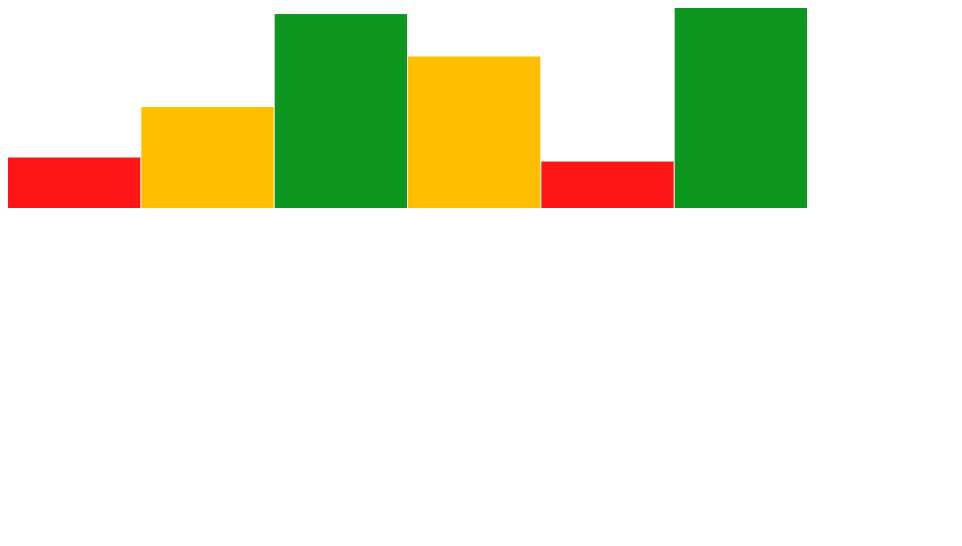
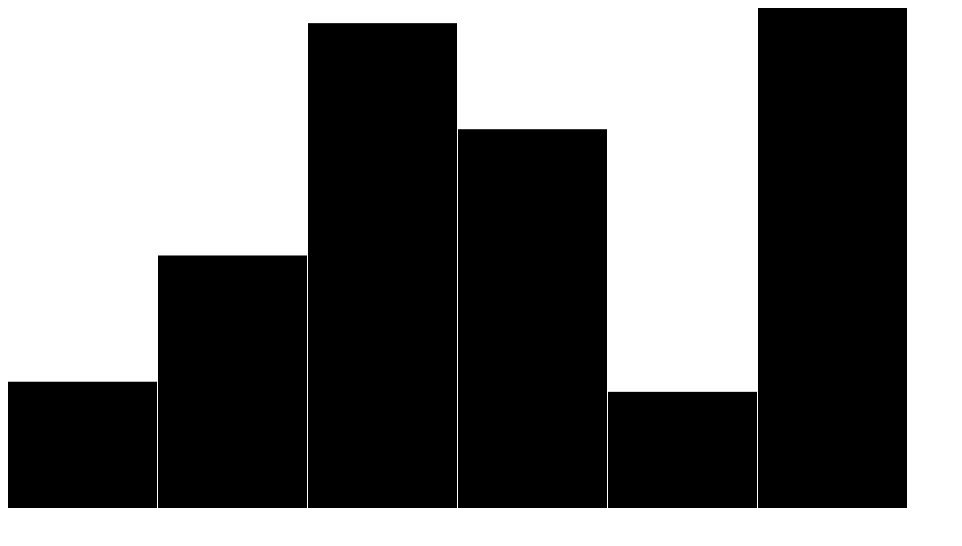
Before and after one commit to abrockman/D3-Graphs, a plain HTML site: page graphTest.html in a window 1280 px wide. Shown: the whole page, without its empty margins (0-962 px from the left). Drawn offline with Linux system fonts and the light colour scheme.

Commit message:
Update structure and config object added.

```diff
--- a/Graphs/barChart.js
+++ b/Graphs/barChart.js
@@ -2,63 +2,81 @@
 
 var barChart = function () {
 
-    //Convert to object
     /*Default Values*/
-    var lowerThreshold = 50;
-    var upperThreshold = 90;
-    var green = "rgb(12, 150, 30)";
-    var yellow = "rgb(255, 190, 0)";
-    var red = "rgb(255, 21, 21)";
+    var local = {
+        "width":900,
+        "height":500,
+        "barcolour":"black"
+    }
+
     var setHeight = 500;
     var setWidth = 900;
     var data = [];
     var svgContainer= "";
+    var svg = 0;
 
-    /*Initial Data, SVG object and Size*/
-    function createChartArea (svgContainer, data, height, width) {
-        /*If function is called with undefine values the defaults
-                    should not be overridden*/
-        this.setHeight = height;
-        this.setWidth = width;
+    //Only set values if they are provided
+    function configure (config) {
+        if(config != undefined){
+            var keyValues = Object.keys(config);
+            for(i=0;i<keyValues.length;i++){
+                if(config[keyValues[i]] != undefined){
+                    local[keyValues[i]] = config[keyValues[i]];
+                }
+            }
+        }else{
+            return "Configuration object is not valid.";
+        }
+    }
+
+    //Initial Data, SVG object and Size
+    function createChartArea (svgContainer, data, config) {
         this.svgContainer = svgContainer;
         this.data = data;
+        //Only set the
+        configure(config);
     }
 
-    /*Draw the graph*/
+    //Modifier for config values
+    function setConfig(config){
+        return configure(config);
+    }
+
+    //Sets all structural elements of the chart
     function drawChart () {
 
-        /*Add width to SVG */
-        var chart = d3.select(this.svgContainer)
-        .attr("width", this.setWidth)
-        .attr("height", this.setHeight);
+        //Dimensions for svg
+        svg = d3.select(this.svgContainer)
+            .attr("width", local.width)
+            .attr("height", local.height);
 
+        //Draw data
+        update(this.data);
+
+    }
+
+    /*Draws the data onto the chart*/
+    function update (data) {
+        console.log(svg)
         /*Ranges*/
-        var yRange = d3.scaleLinear().domain([0, d3.max(this.data)]).range([this.setHeight, 0]);
+        var yRange = d3.scaleLinear().domain([0, d3.max(data)]).range([local.height, 0]);
 
 
-        /*Bars*/
-        var barWidth = this.setWidth / this.data.length;
+        //Width of each bar
+        var barWidth = local.width / data.length;
 
-        var bars = chart.selectAll("g")
-        .data(this.data)
-        .enter()
-        .append("g")
-        .attr("transform", function(d, i){return "translate(" + i*barWidth + ", 0 )";});
+        //Join data
+        var bars = svg.selectAll("g")
+        .data(data);
 
-        bars.append("rect")
+        //Draw bars
+        bars.enter()
+            .append("rect")
             .attr("y", function(d){return yRange(d);})
+            .attr("x",function(d,i){return barWidth*i})
             .attr("height", function(d){return setHeight - yRange(d);})
             .attr("width", barWidth - 1)
-            .attr("fill", function(d){
-            if(d<lowerThreshold){
-                return red;
-            }else if(d>=lowerThreshold && d<upperThreshold){
-                return yellow;
-            }else{
-                return green;
-            }
-        });
-
+            .attr("fill", local.barcolour);
     }
 
     /*
@@ -67,6 +85,9 @@ var barChart = function () {
 
     return{
         init: createChartArea,
-        draw:drawChart
+        draw: drawChart,
+        setConfig: setConfig,
+        update:update,
+        local:local
     }
 }();
--- a/graphTest.html
+++ b/graphTest.html
@@ -12,12 +12,12 @@
         <svg id="anSVG"> </svg>
 
         <script>
-
+            var configTest = {"width":100,"height":100, "barcolour":"red"};
             var sampleData = [25, 50, 96, 75, 23, 99];
             var sampleDataTwo = [2,10,2,3,2,4];
 
             /* Pass blank svg tag id, height, width and dataset*/
-barChart.init(anSVG, sampleData,200,800);
+            barChart.init(anSVG, sampleData);
             barChart.draw();
 
 
```
